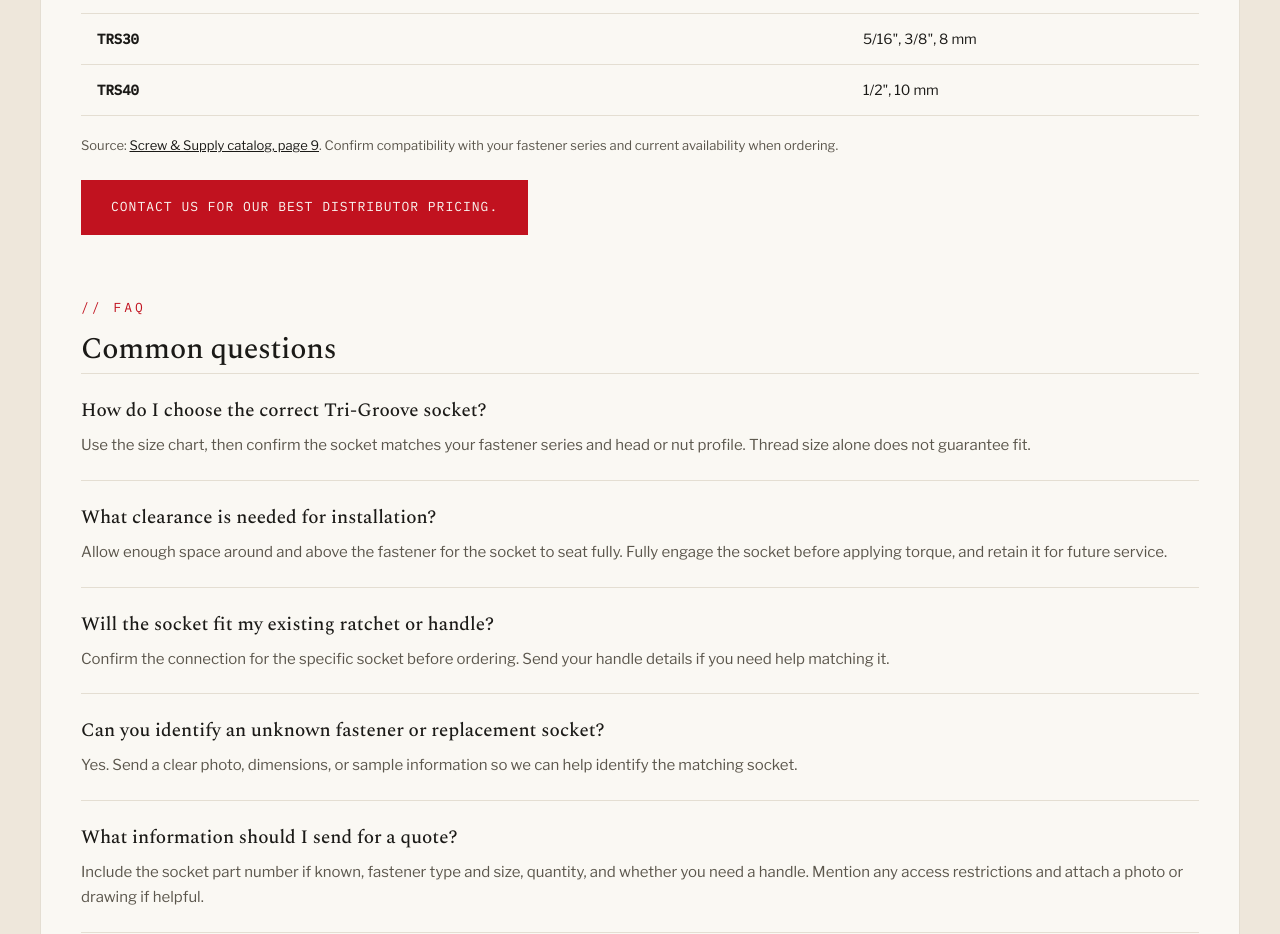
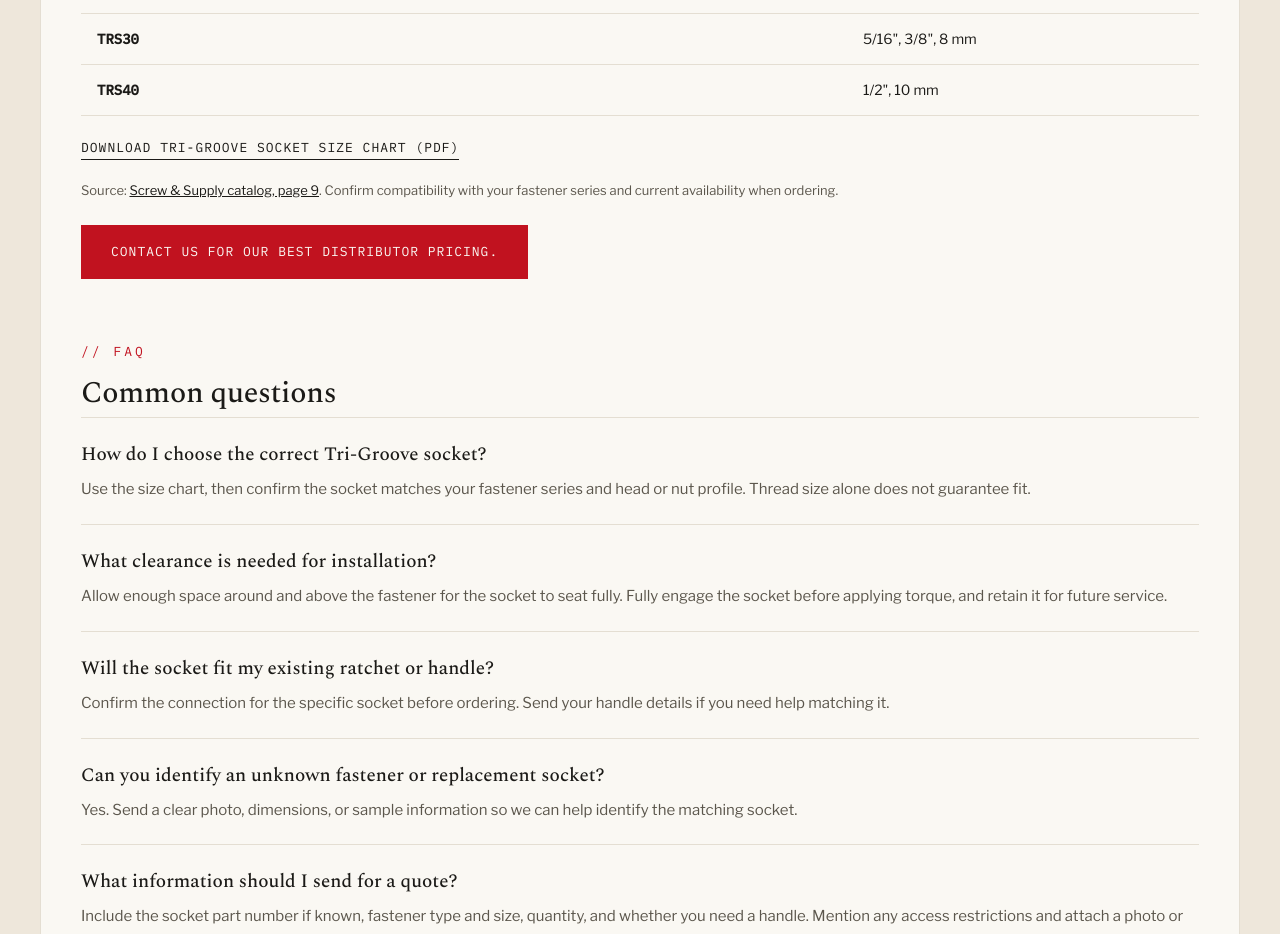
Before and after one commit to mpfennig68/screw-supply-website, a plain HTML site: page products/security-sockets.html in a window 1280 px wide. Shown: the part 920-1854 px from the top of the page. Drawn offline with nearby package versions, Linux system fonts and the light colour scheme.

Commit message:
Publish printable Tri-Groove socket size chart and product-page download link

```diff
--- a/products/security-sockets.html
+++ b/products/security-sockets.html
@@ -90,6 +90,7 @@
             </tbody>
           </table>
         </div>
+        <p style="margin-top:18px;"><a href="/assets/Tri-Groove-Socket-Size-Chart.pdf" class="link-underline" type="application/pdf">Download Tri-Groove Socket Size Chart (PDF)</a></p>
         <p id="socket-chart-note" style="margin-top:18px;font-size:13px;color:var(--ink-muted);">Source: <a href="/assets/Screw-and-Supply-Line-Card.pdf#page=9" style="text-decoration:underline;">Screw &amp; Supply catalog, page 9</a>. Confirm compatibility with your fastener series and current availability when ordering.</p>
         <p style="margin-top:24px;"><a href="/contact.html" class="btn-accent socket-pricing-cta">Contact us for our best distributor pricing.</a></p>
       </div>
```
Also changed, not shown: 1 other file.
